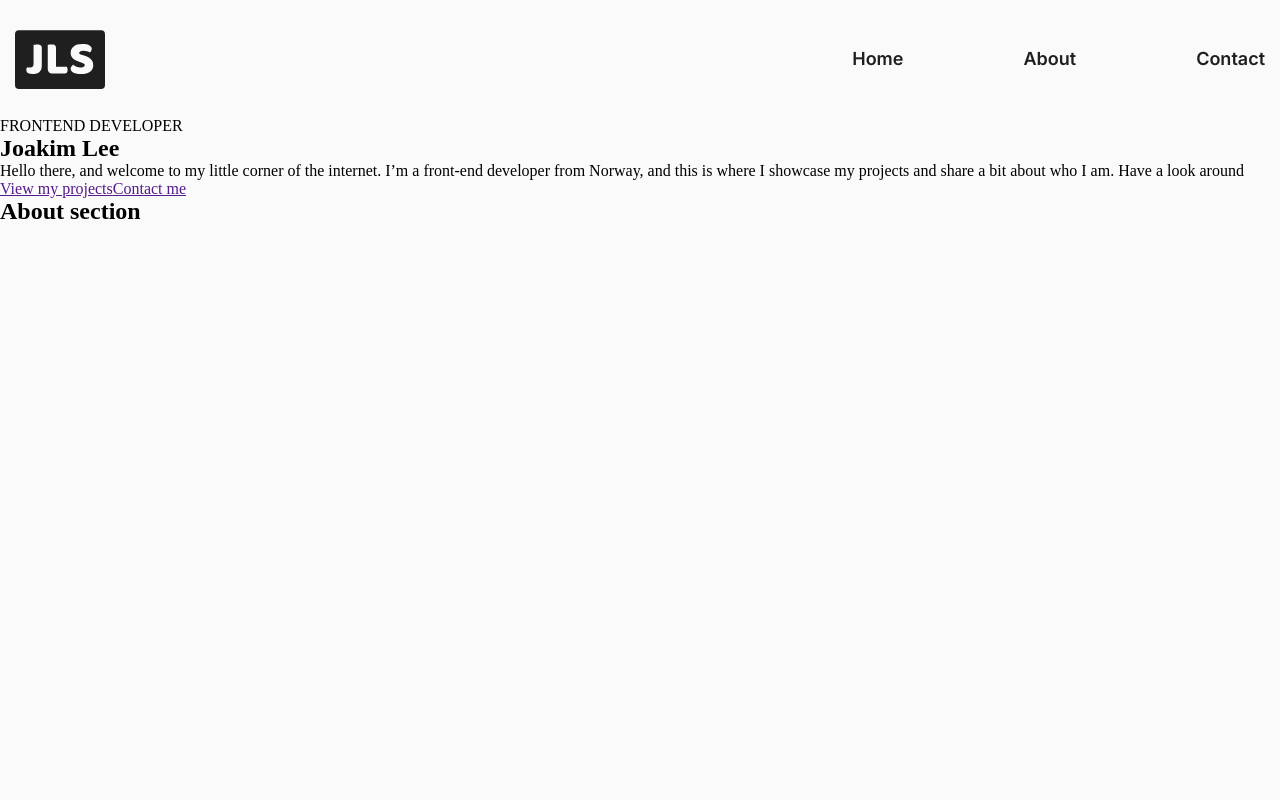
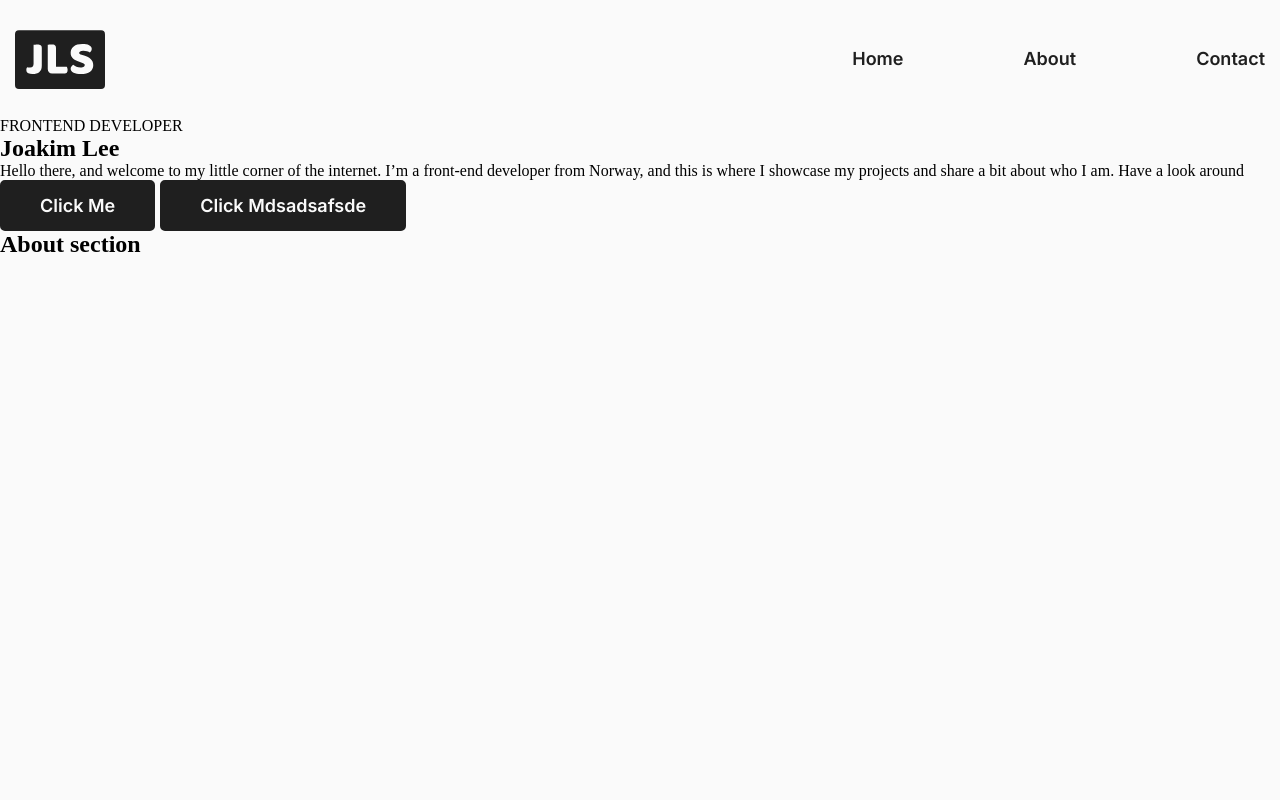
Before and after one commit to joakimlees/portfolio, a React (Vite) app: page / in a window 1280 px wide. Shown: the top 800 px of the page. Built offline with nearby package versions, Linux system fonts and the light colour scheme.

Commit message:
made reusable button component

```diff
--- /dev/null
+++ b/src/components/LinkButton.tsx
@@ -0,0 +1,37 @@
+import * as Styled from "./styles/index";
+
+type LinkButtonProps = {
+  text: string;
+  href: string;
+  bgColor?: string;
+  textColor?: string;
+  borderColor?: string;
+  onClick?: React.MouseEventHandler<HTMLAnchorElement>;
+  target?: React.HTMLAttributeAnchorTarget;
+  rel?: string;
+};
+
+export const LinkButton = ({
+  text,
+  href,
+  bgColor,
+  textColor,
+  borderColor,
+  onClick,
+  target = "_blank",
+  rel = "noopener noreferrer",
+}: LinkButtonProps) => {
+  return (
+    <Styled.LinkButton
+      href={href}
+      bgColor={bgColor}
+      textColor={textColor}
+      borderColor={borderColor}
+      onClick={onClick}
+      target={target}
+      rel={rel}
+    >
+      {text}
+    </Styled.LinkButton>
+  );
+};
--- a/src/components/index.ts
+++ b/src/components/index.ts
@@ -4,4 +4,5 @@
 export * from "./sections/Header";
 export * from "./sections/Footer";
 export * from "./HamburgerButton";
+export * from "./LinkButton";
 export { default as Logo } from "./Logo";
--- a/src/components/sections/Hero.tsx
+++ b/src/components/sections/Hero.tsx
@@ -1,4 +1,5 @@
 import * as Styled from "../styles/index";
+import { LinkButton } from "../LinkButton";
 
 export function Hero() {
   return (
@@ -12,8 +13,8 @@
           projects and share a bit about who I am. Have a look around
         </p>
         <div className="duo-button-container">
-          <a href="">View my projects</a>
-          <a href="">Contact me</a>
+          <LinkButton href="https://example.com" text="Click Me" />
+          <LinkButton href="https://example.com" text="Click Mdsadsafsde" />
         </div>
       </div>
     </Styled.Hero>
--- /dev/null
+++ b/src/components/styles/LinkButton.Styles.ts
@@ -0,0 +1,27 @@
+import styled from "styled-components";
+
+export const LinkButton = styled.a<{
+  bgColor?: string;
+  textColor?: string;
+  borderColor?: string;
+}>`
+  background-color: ${({ bgColor, theme }) =>
+    bgColor || theme.color.primaryDark};
+  color: ${({ textColor, theme }) => textColor || theme.color.primaryLight};
+  border-color: ${({ borderColor, theme }) =>
+    borderColor || theme.color.primaryDark};
+
+  border-style: solid;
+  border-radius: 5px;
+  border-size: 1px;
+  font-family: ${({ theme }) => theme.font.family.button};
+  font-size: ${({ theme }) => theme.font.size.small};
+  font-weight: ${({ theme }) => theme.font.weight.semiBold};
+  text-decoration: none;
+  padding: 12px 37px;
+
+  &:hover {
+    opacity: 0.9;
+    transform: scale(1.02);
+  }
+`;
--- a/src/components/styles/index.ts
+++ b/src/components/styles/index.ts
@@ -8,3 +8,4 @@
 export * from "./HamburgerButton.Styles";
 export * from "./sections/Hero.Styles";
 export * from "./sections/About.Styles";
+export * from "./LinkButton.Styles";
--- a/src/components/styles/sections/Hero.Styles.ts
+++ b/src/components/styles/sections/Hero.Styles.ts
@@ -2,4 +2,9 @@
 
 export const Hero = styled.section`
   margin: 0px auto;
+
+  .duo-button-container {
+    display: flex;
+    gap: 5px;
+  }
 `;
```
